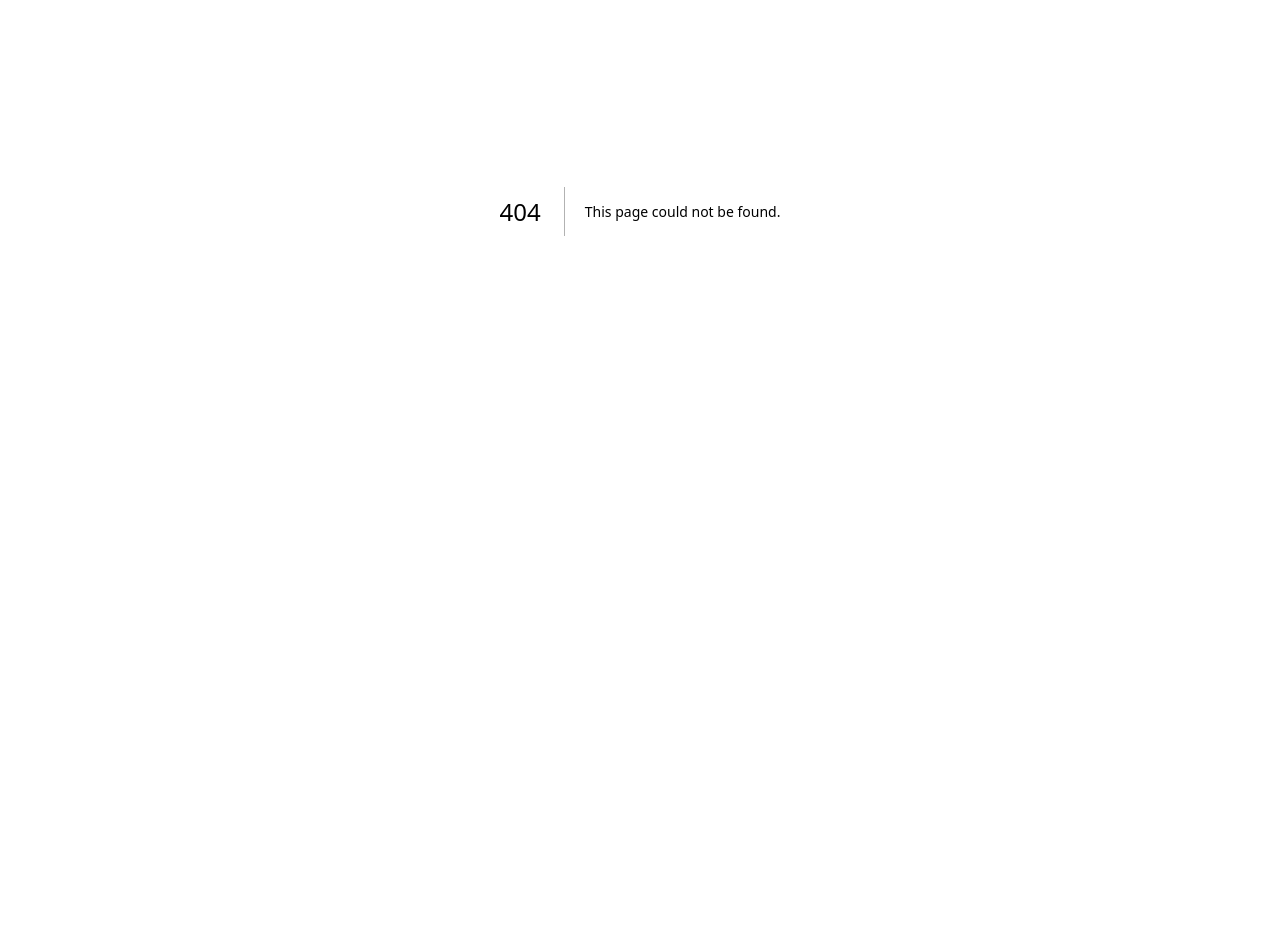
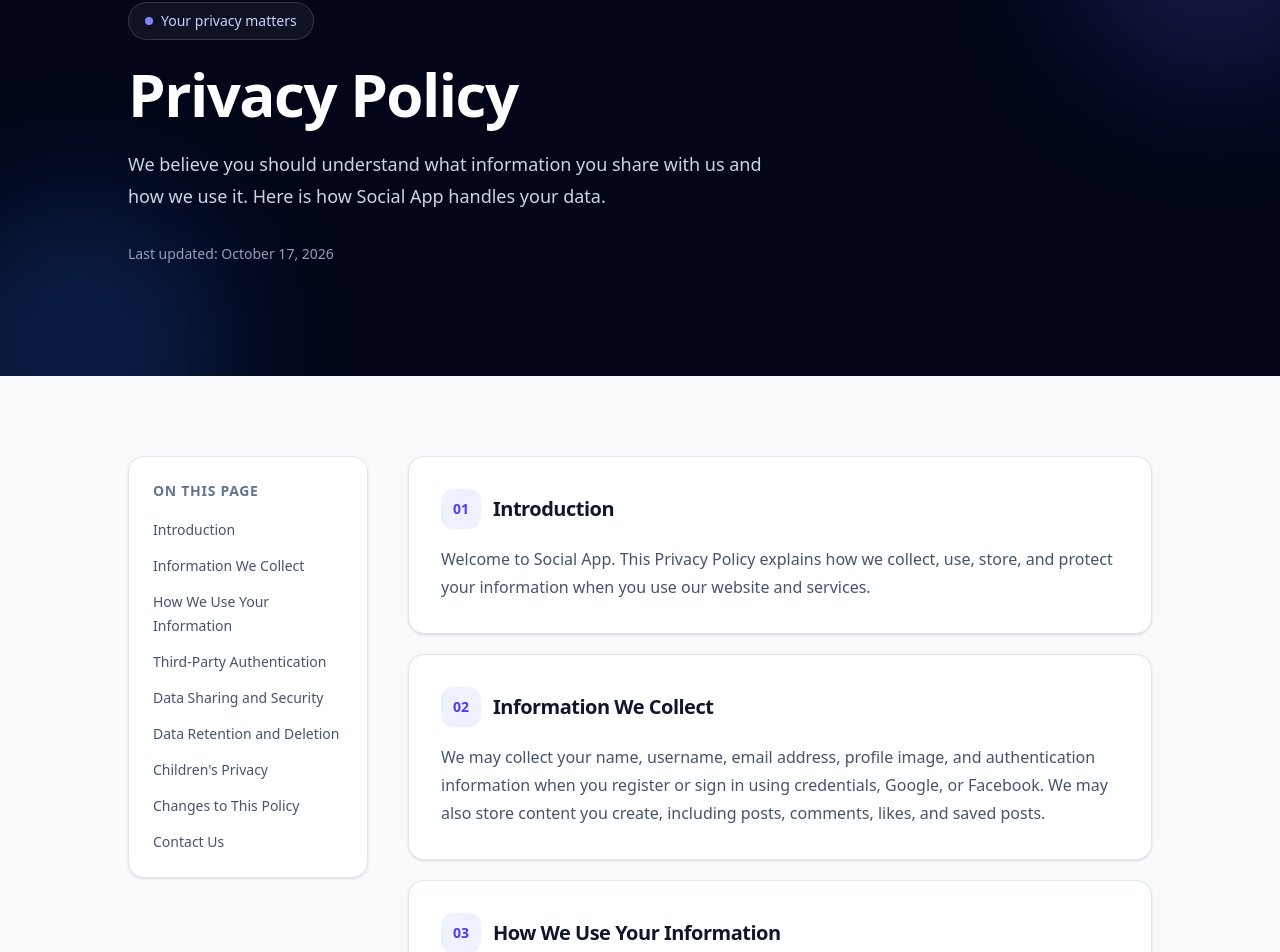
Before and after one commit to Htut-7/social-app, a Next.js app: page /privacy in a window 1280 px wide. Before the commit this address had no page. Shown: the part 189-1141 px from the top of the page. Before the commit the page ends 800 px from the top, so only its background shows below. Built offline with nearby package versions, Linux system fonts and the light colour scheme.

Commit message:
feat: add privacy policy page and navigation

```diff
--- a/ROUTES.ts
+++ b/ROUTES.ts
@@ -8,6 +8,7 @@ const ROUTES = {
   EDIT_POST: (postId: string) => `/post/edit/${postId}`,
   POST: (postId: string) => `/post/${postId}`,
   SAVED: "/saved/",
+  PRIVACY: "/privacy",
 };
 
 export default ROUTES;
--- /dev/null
+++ b/app/(root)/privacy/page.tsx
@@ -0,0 +1,196 @@
+import React from "react";
+import Navbar from "@/components/Navbar";
+
+const sections = [
+  {
+    number: "01",
+    title: "Introduction",
+    content:
+      "Welcome to Social App. This Privacy Policy explains how we collect, use, store, and protect your information when you use our website and services.",
+  },
+  {
+    number: "02",
+    title: "Information We Collect",
+    content:
+      "We may collect your name, username, email address, profile image, and authentication information when you register or sign in using credentials, Google, or Facebook. We may also store content you create, including posts, comments, likes, and saved posts.",
+  },
+  {
+    number: "03",
+    title: "How We Use Your Information",
+    content:
+      "We use your information to create and manage accounts, authenticate users, maintain secure sessions, display profiles and posts, provide social features, and maintain and improve our website.",
+  },
+  {
+    number: "04",
+    title: "Third-Party Authentication",
+    content:
+      "If you sign in through Google or Facebook, those services may provide information according to the permissions you grant. Your use of those services is also subject to their respective privacy policies.",
+  },
+  {
+    number: "05",
+    title: "Data Sharing and Security",
+    content:
+      "We do not sell your personal information. We may use third-party providers for hosting, databases, and authentication. We take reasonable measures to protect your information, although no online service can guarantee absolute security.",
+  },
+  {
+    number: "06",
+    title: "Data Retention and Deletion",
+    content:
+      "We retain information as needed to provide our services and meet applicable obligations. You may contact us to request access to, correction of, or deletion of your personal information, subject to applicable requirements.",
+  },
+  {
+    number: "07",
+    title: "Children's Privacy",
+    content:
+      "Our service is not intended for children who are not permitted to use it under applicable laws. We do not knowingly collect personal information from children where doing so is prohibited.",
+  },
+  {
+    number: "08",
+    title: "Changes to This Policy",
+    content:
+      "We may update this Privacy Policy as our service evolves. Updates will be published on this page with a revised date.",
+  },
+];
+
+function Page() {
+  return (
+    <>
+      <Navbar />
+
+      <main className="min-h-screen bg-slate-50 text-slate-800">
+        <section className="relative overflow-hidden bg-slate-950 px-6 py-20 text-white sm:py-28">
+          <div className="absolute -right-20 -top-24 h-72 w-72 rounded-full bg-indigo-500/20 blur-3xl" />
+          <div className="absolute -bottom-28 -left-16 h-72 w-72 rounded-full bg-blue-500/20 blur-3xl" />
+
+          <div className="relative mx-auto max-w-5xl">
+            <div className="mb-6 inline-flex items-center gap-2 rounded-full border border-white/15 bg-white/5 px-4 py-2 text-sm text-indigo-200">
+              <span className="h-2 w-2 rounded-full bg-indigo-400" />
+              Your privacy matters
+            </div>
+
+            <h1 className="max-w-3xl text-4xl font-bold tracking-tight sm:text-6xl">
+              Privacy Policy
+            </h1>
+
+            <p className="mt-6 max-w-2xl text-base leading-8 text-slate-300 sm:text-lg">
+              We believe you should understand what information you share with
+              us and how we use it. Here is how Social App handles your data.
+            </p>
+
+            <p className="mt-8 text-sm text-slate-400">
+              Last updated: October 17, 2026
+            </p>
+          </div>
+        </section>
+
+        <section className="px-6 py-14 sm:py-20">
+          <div className="mx-auto grid max-w-5xl gap-10 lg:grid-cols-[240px_1fr]">
+            <aside className="h-fit rounded-2xl border border-slate-200 bg-white p-6 shadow-sm lg:sticky lg:top-8">
+              <h2 className="mb-4 text-sm font-semibold uppercase tracking-wider text-slate-500">
+                On this page
+              </h2>
+
+              <nav aria-label="Privacy policy sections">
+                <ul className="space-y-3">
+                  {sections.map((section) => (
+                    <li key={section.number}>
+                      <a
+                        href={`#section-${section.number}`}
+                        className="text-sm text-slate-600 transition hover:text-indigo-600"
+                      >
+                        {section.title}
+                      </a>
+                    </li>
+                  ))}
+                  <li>
+                    <a
+                      href="#contact"
+                      className="text-sm text-slate-600 transition hover:text-indigo-600"
+                    >
+                      Contact Us
+                    </a>
+                  </li>
+                </ul>
+              </nav>
+            </aside>
+
+            <div className="space-y-5">
+              {sections.map((section) => (
+                <article
+                  key={section.number}
+                  id={`section-${section.number}`}
+                  className="scroll-mt-8 rounded-2xl border border-slate-200 bg-white p-6 shadow-sm sm:p-8"
+                >
+                  <div className="mb-4 flex items-center gap-3">
+                    <span className="flex h-10 w-10 shrink-0 items-center justify-center rounded-xl bg-indigo-50 text-sm font-bold text-indigo-600">
+                      {section.number}
+                    </span>
+                    <h2 className="text-xl font-semibold tracking-tight text-slate-900">
+                      {section.title}
+                    </h2>
+                  </div>
+
+                  <p className="text-sm leading-7 text-slate-600 sm:text-base">
+                    {section.content}
+                  </p>
+
+                  {section.number === "04" && (
+                    <div className="mt-5 flex flex-wrap gap-3">
+                      <a
+                        href="https://policies.google.com/privacy"
+                        target="_blank"
+                        rel="noreferrer"
+                        className="rounded-lg border border-slate-200 px-4 py-2 text-sm font-medium text-slate-700 transition hover:border-indigo-300 hover:text-indigo-600"
+                      >
+                        Google Privacy Policy ↗
+                      </a>
+                      <a
+                        href="https://www.facebook.com/privacy/policy/"
+                        target="_blank"
+                        rel="noreferrer"
+                        className="rounded-lg border border-slate-200 px-4 py-2 text-sm font-medium text-slate-700 transition hover:border-indigo-300 hover:text-indigo-600"
+                      >
+                        Meta Privacy Policy ↗
+                      </a>
+                    </div>
+                  )}
+                </article>
+              ))}
+
+              <article
+                id="contact"
+                className="scroll-mt-8 rounded-2xl border border-indigo-100 bg-indigo-50/70 p-6 sm:p-8"
+              >
+                <h2 className="text-xl font-semibold text-slate-900">
+                  Contact Us
+                </h2>
+                <p className="mt-3 text-sm leading-7 text-slate-600 sm:text-base">
+                  Have a question about your personal information or want to
+                  request data deletion? Contact us at the email address below.
+                </p>
+                <p className="mt-4 font-medium text-indigo-700">
+                  Replace with your contact email
+                </p>
+              </article>
+
+              <p className="px-2 py-4 text-xs leading-6 text-slate-500">
+                This policy should accurately reflect your application&apos;s
+                actual data collection, retention, sharing, and deletion
+                practices before publication.
+              </p>
+            </div>
+          </div>
+        </section>
+
+        <footer className="border-t border-slate-200 bg-white px-6 py-8">
+          <div className="mx-auto flex max-w-5xl flex-col justify-between gap-3 text-sm text-slate-500 sm:flex-row">
+            <p>© 2026 Social App. All rights reserved.</p>
+            <p>Privacy and transparency matter.</p>
+          </div>
+        </footer>
+      </main>
+    </>
+  );
+}
+
+export default Page;
--- a/components/Navbar.tsx
+++ b/components/Navbar.tsx
@@ -38,6 +38,13 @@ function Navbar() {
             Saved Posts
           </Link>
 
+          <Link
+            href={ROUTES.PRIVACY}
+            className="rounded-xl px-3 py-2.5 text-sm font-semibold text-slate-600 transition hover:bg-indigo-50 hover:text-indigo-600"
+          >
+            Privacy
+          </Link>
+
           <div className="text-sm font-medium text-slate-600">
             <Logout />
           </div>
```
